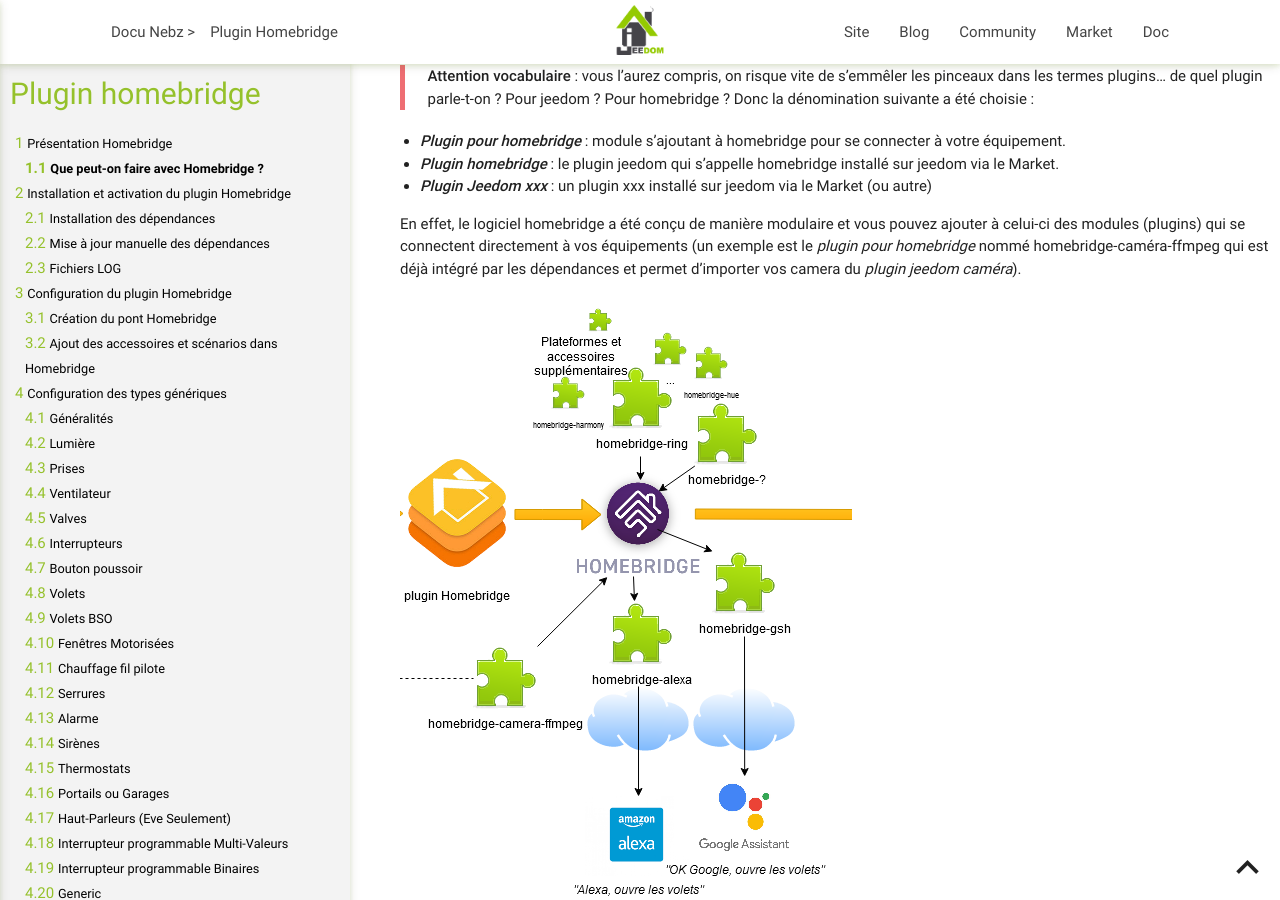
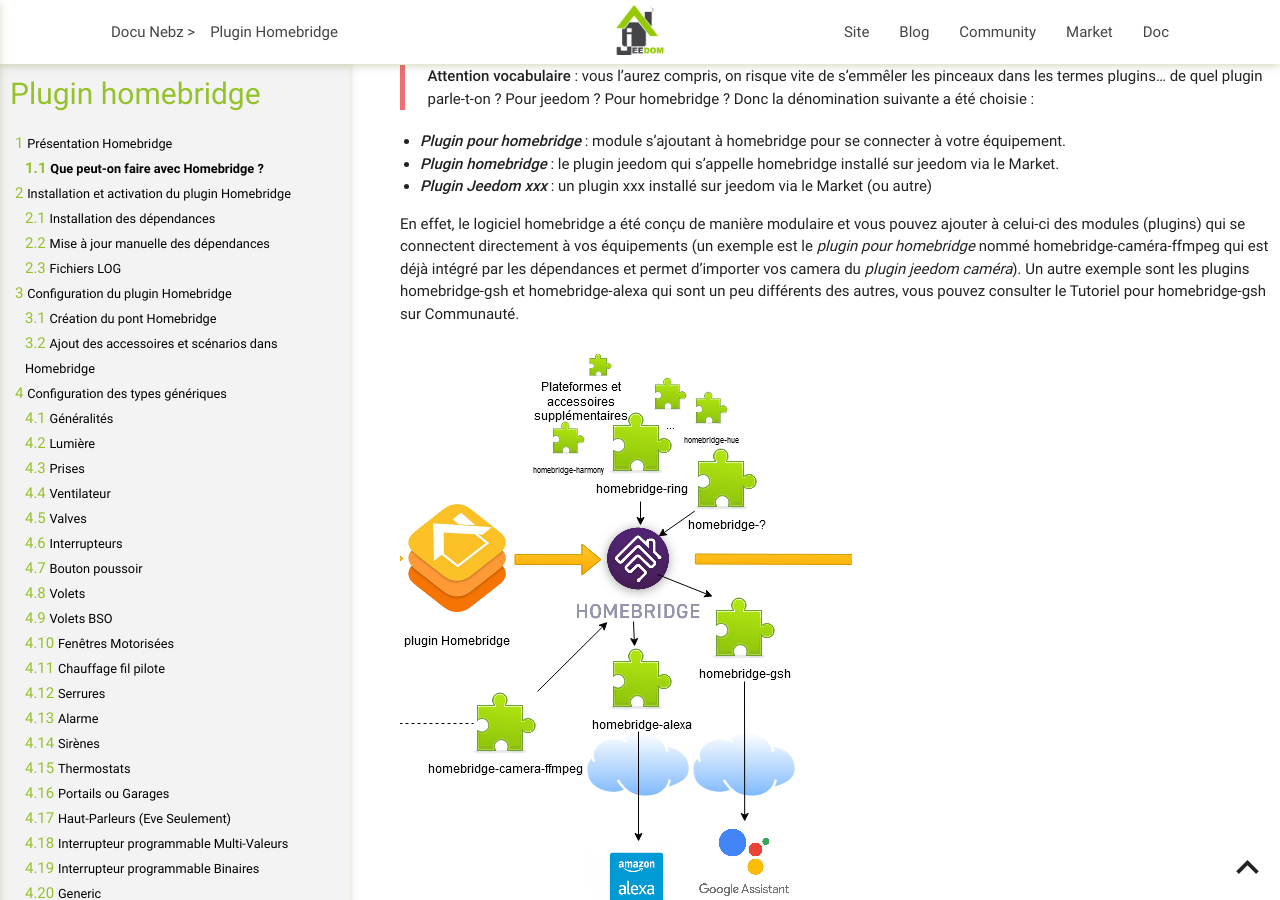
Before and after one commit to NebzHB/jeedom_docs, a Jekyll site: the page built from plugins/homebridge/fr_FR/index.md, in a window 1280 px wide and 900 px high, scrolled down 27756 px. Built offline with Jekyll 4.4.1, drawn with Linux system fonts in a browser that asks for light colours.

Commit message:
Update index.md

```diff
--- a/plugins/homebridge/fr_FR/index.md
+++ b/plugins/homebridge/fr_FR/index.md
@@ -542,7 +542,7 @@
 * ***Plugin homebridge*** : le plugin jeedom qui s'appelle homebridge installé sur jeedom via le Market.
 * ***Plugin Jeedom xxx*** : un plugin xxx installé sur jeedom via le Market (ou autre)
 
-En effet, le logiciel homebridge a été conçu de manière modulaire et vous pouvez ajouter à celui-ci des modules (plugins) qui se connectent directement à vos équipements (un exemple est le *plugin pour homebridge* nommé homebridge-caméra-ffmpeg qui est déjà intégré par les dépendances et permet d'importer vos camera du *plugin jeedom caméra*).
+En effet, le logiciel homebridge a été conçu de manière modulaire et vous pouvez ajouter à celui-ci des modules (plugins) qui se connectent directement à vos équipements (un exemple est le *plugin pour homebridge* nommé homebridge-caméra-ffmpeg qui est déjà intégré par les dépendances et permet d'importer vos camera du *plugin jeedom caméra*). Un autre exemple sont les plugins homebridge-gsh et homebridge-alexa qui sont un peu différents des autres, vous pouvez consulter le Tutoriel pour homebridge-gsh sur Communauté.
 
 ![schema partiel](../images/partialSchema.png)
 
```
